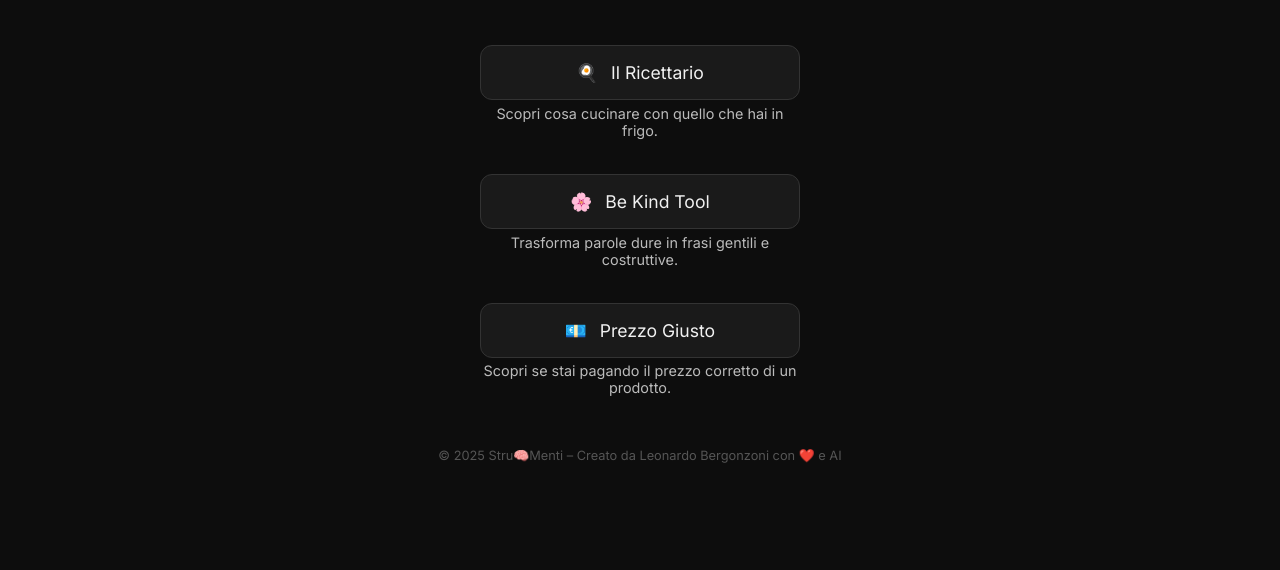
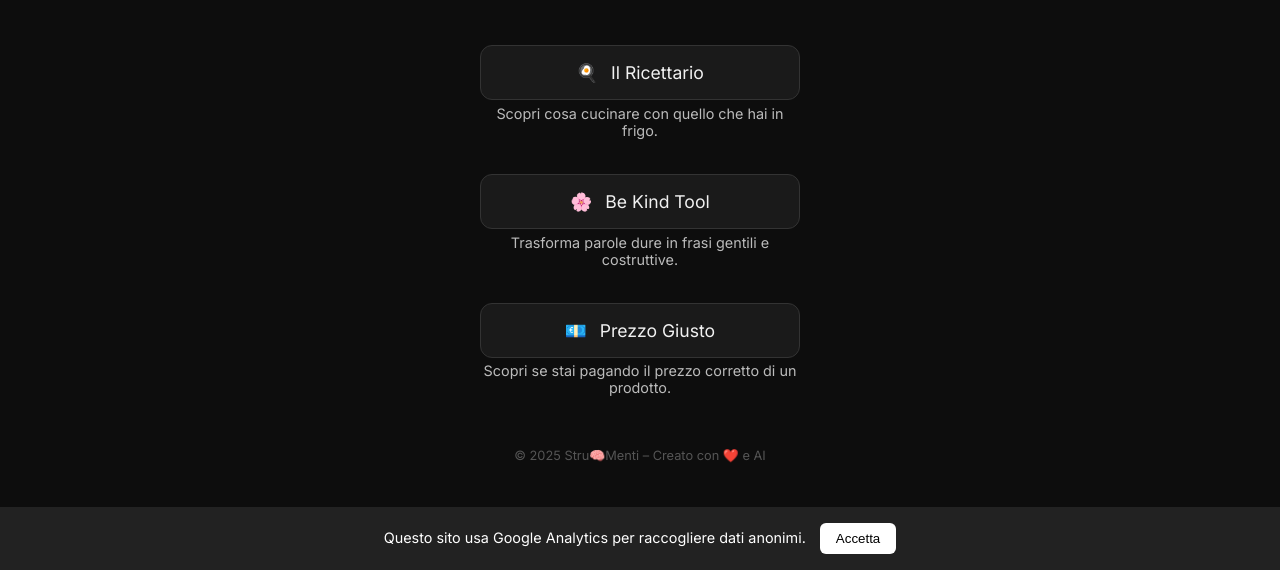
Before and after one commit to LeoBergonzoni/stru-menti, a plain HTML site: page index.html in a window 1280 px wide. Shown: the part 230-800 px from the top of the page. Drawn offline with Linux system fonts and the light colour scheme.

Commit message:
Aggiunta Google Analytics

```diff
--- a/index.html
+++ b/index.html
@@ -7,6 +7,20 @@
   <link rel="preconnect" href="https://fonts.googleapis.com">
   <link rel="preconnect" href="https://fonts.gstatic.com" crossorigin>
   <link href="https://fonts.googleapis.com/css2?family=Inter:wght@400;600&display=swap" rel="stylesheet">
+  <link rel="icon" href="favicon.png" type="image/png">
+
+  <!-- Google Analytics -->
+  <script async src="https://www.googletagmanager.com/gtag/js?id=G-912CBJB8ZW"></script>
+  <script>
+    window.dataLayer = window.dataLayer || [];
+    function gtag(){dataLayer.push(arguments);}
+    gtag('js', new Date());
+
+    function enableAnalytics() {
+      gtag('config', 'G-912CBJB8ZW', { 'anonymize_ip': true });
+    }
+  </script>
+
   <style>
     * {
       box-sizing: border-box;
@@ -69,6 +83,28 @@
       margin-right: 0.5rem;
     }
 
+    #cookie-banner {
+      position: fixed;
+      bottom: 0;
+      width: 100%;
+      background: #222;
+      color: #fff;
+      padding: 1rem;
+      text-align: center;
+      font-size: 0.9rem;
+      z-index: 1000;
+    }
+
+    #cookie-banner button {
+      margin-left: 10px;
+      padding: 0.5rem 1rem;
+      background: #fff;
+      color: #000;
+      border: none;
+      border-radius: 6px;
+      cursor: pointer;
+    }
+
     footer {
       margin-top: 2rem;
       font-size: 0.8rem;
@@ -95,8 +131,27 @@
   </a>
   <div class="description">Scopri se stai pagando il prezzo corretto di un prodotto.</div>
 
+  <div id="cookie-banner">
+    Questo sito usa Google Analytics per raccogliere dati anonimi.
+    <button onclick="acceptCookies()">Accetta</button>
+  </div>
+
+  <script>
+    function acceptCookies() {
+      document.getElementById('cookie-banner').style.display = 'none';
+      localStorage.setItem('analyticsAccepted', 'true');
+      enableAnalytics();
+    }
+
+    window.onload = function() {
+      if (localStorage.getItem('analyticsAccepted') === 'true') {
+        enableAnalytics();
+      }
+    }
+  </script>
+
   <footer>
-    &copy; 2025 Stru🧠Menti – Creato da Leonardo Bergonzoni con ❤️ e AI
+    &copy; 2025 Stru🧠Menti – Creato con ❤️ e AI
   </footer>
 </body>
 </html>
```
